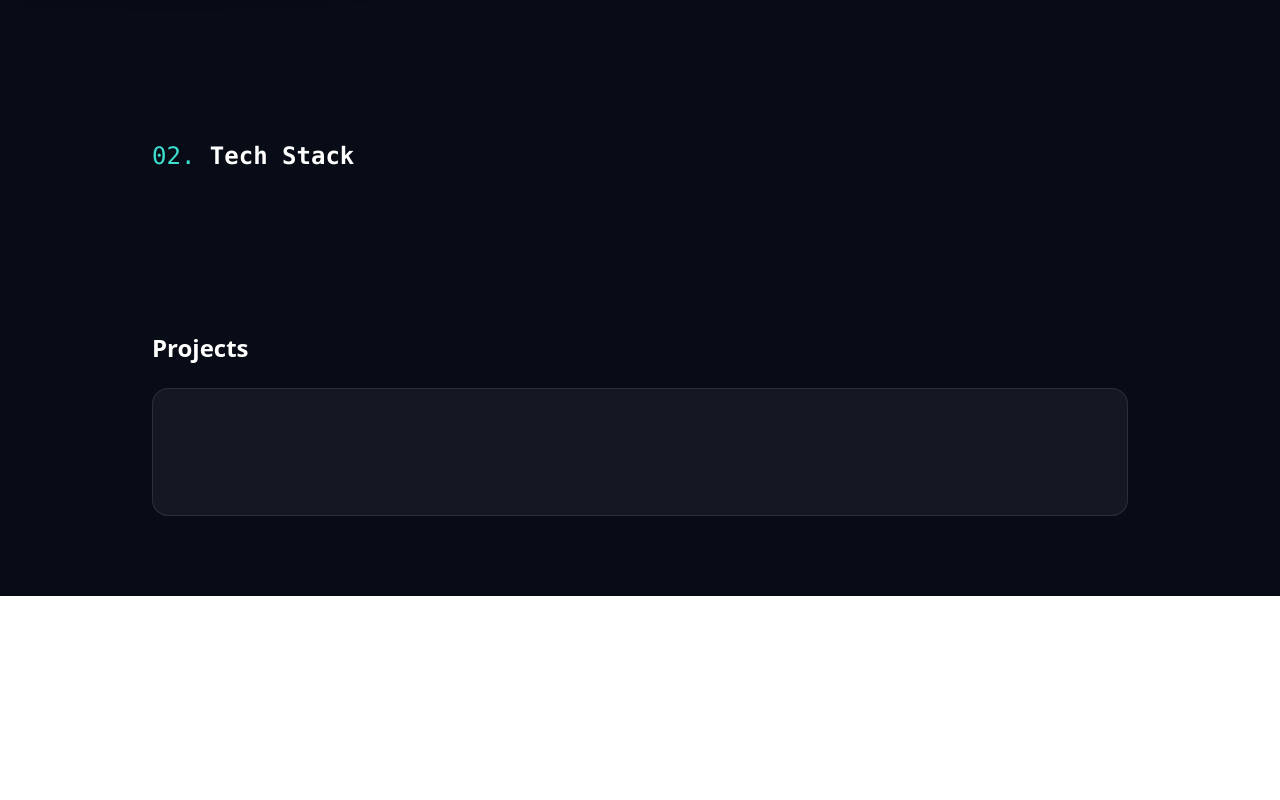
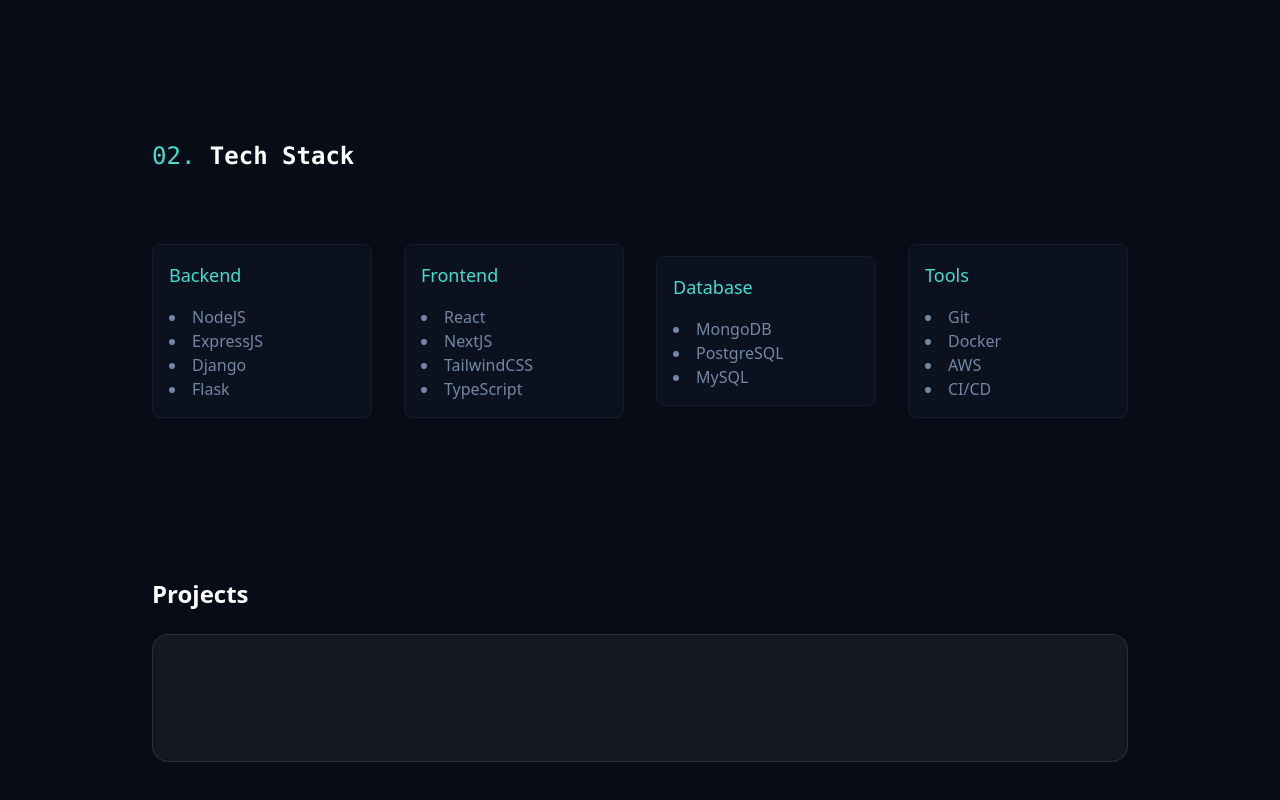
Before and after one commit to harshithkalki/Harshith_portfolio, a React (Vite) app: page / in a window 1280 px wide. Shown: the part 1304-2104 px from the top of the page. Before the commit the page ends 1900 px from the top, so only its background shows below. Built offline with nearby package versions, Linux system fonts and the light colour scheme.

Commit message:
added skills containers v1 using flex

```diff
--- a/src/components/About.tsx
+++ b/src/components/About.tsx
@@ -7,7 +7,7 @@
         <pre className="text-2xl font-semibold">
           <span className="font-normal text-[#3de0d0]">01. </span>About Me
         </pre>
-        <div className="flex flex-col md:flex-row justify-around md:justify-between  items-center mt-8">
+        <div className="flex flex-col md:flex-row justify-around md:justify-between items-center mt-8">
           <div className="mt-8 text-[#7487a3] w-[95%] md:w-[60%]">
             Hello! I'm Harshith, a full-stack developer passionate about
             building exceptional digital experiences. My journey in web
--- a/src/components/Skills.tsx
+++ b/src/components/Skills.tsx
@@ -1,9 +1,73 @@
 const Skills = () => {
+  const techStack = [
+    {
+      name: "Backend",
+      techs: ["NodeJS", "ExpressJS", "Django", "Flask"],
+    },
+    {
+      name: "Frontend",
+      techs: ["React", "NextJS", "TailwindCSS", "TypeScript"],
+    },
+    {
+      name: "Database",
+      techs: ["MongoDB", "PostgreSQL", "MySQL"],
+    },
+    {
+      name: "Tools",
+      techs: ["Git", "Docker", "AWS", "CI/CD"],
+    },
+  ];
+
   return (
     <section id="skills" className="w-screen md:max-w-5xl mx-auto  px-6 py-20">
       <pre className="text-2xl font-semibold">
         <span className="font-normal text-[#3de0d0]">02. </span>Tech Stack
       </pre>
+      <div className="flex flex-col md:flex-row justify-around md:justify-between items-center mt-8">
+        <div className="w-[80vw] md:w-55 md:h-full p-4 bg-[#0b111f] border border-[#161e2e] hover:border-[#3de0d0] mt-10 rounded-lg">
+          <h3 className="text-lg font-medium text-[#3de0d0] mb-4">
+            {techStack[0].name}
+          </h3>
+          <ul className="list-disc list-inside text-[#7487a3]">
+            {techStack[0].techs.map((tech) => (
+              <li key={tech}>{tech}</li>
+            ))}
+          </ul>
+        </div>
+
+        <div className="w-[80vw] md:w-55 md:h-full  p-4 bg-[#0b111f] border border-[#161e2e] hover:border-[#3de0d0] mt-10 rounded-lg">
+          <h3 className="text-lg font-medium text-[#3de0d0] mb-4">
+            {techStack[1].name}
+          </h3>
+          <ul className="list-disc list-inside text-[#7487a3]">
+            {techStack[1].techs.map((tech) => (
+              <li key={tech}>{tech}</li>
+            ))}
+          </ul>
+        </div>
+
+        <div className="w-[80vw] md:w-55 md:min-h-full  p-4 bg-[#0b111f] border border-[#161e2e] hover:border-[#3de0d0] mt-10 rounded-lg">
+          <h3 className="text-lg font-medium text-[#3de0d0] mb-4">
+            {techStack[2].name}
+          </h3>
+          <ul className="list-disc list-inside text-[#7487a3]">
+            {techStack[2].techs.map((tech) => (
+              <li key={tech}>{tech}</li>
+            ))}
+          </ul>
+        </div>
+
+        <div className="w-[80vw] md:w-55  p-4 bg-[#0b111f] border border-[#161e2e] hover:border-[#3de0d0] mt-10 rounded-lg">
+          <h3 className="text-lg font-medium text-[#3de0d0] mb-4">
+            {techStack[3].name}
+          </h3>
+          <ul className="list-disc list-inside text-[#7487a3]">
+            {techStack[3].techs.map((tech) => (
+              <li key={tech}>{tech}</li>
+            ))}
+          </ul>
+        </div>
+      </div>
     </section>
   );
 };
```
